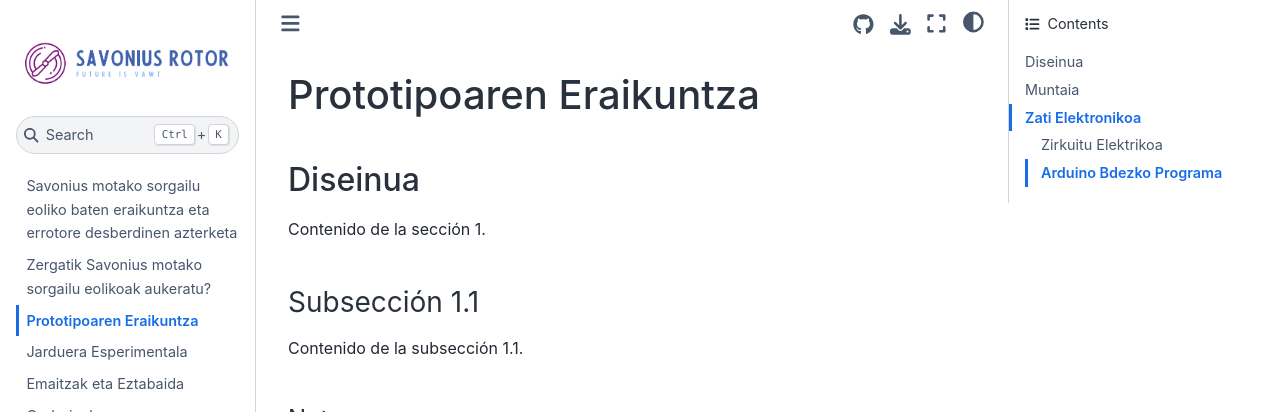
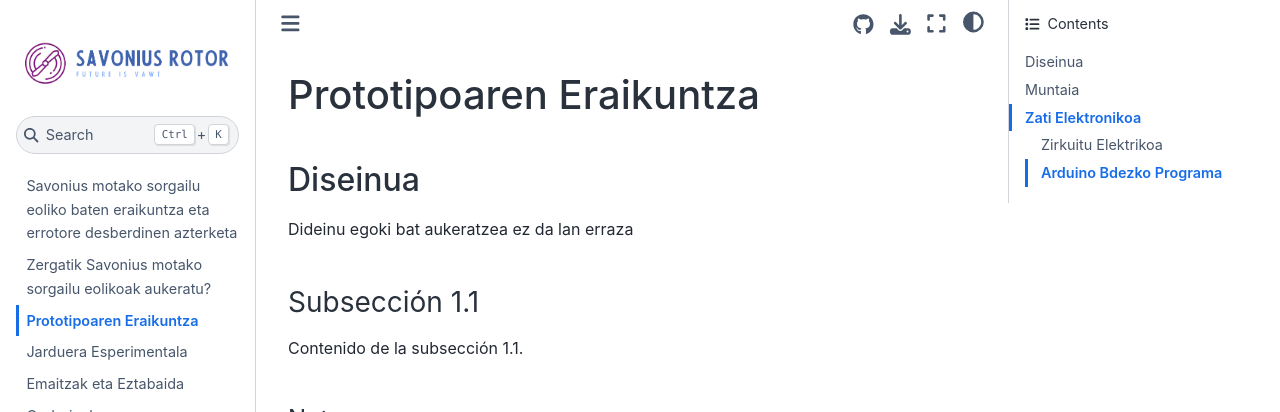
Before and after one commit to Enekoanbu/GrAL-TFG, a Jupyter Book: the page built from Diseinua-Muntaia.md, in a window 1280 px wide and 1048 px high. Shown: the top 412 px of the window. Built offline with Jupyter Book 1.0.4 settings and Sphinx 7.4.7 and the Sphinx Book theme 1.1.4, drawn with Linux system fonts in a browser that asks for light colours.

Commit message:
Update Diseinua-Muntaia.md

```diff
--- a/Diseinua-Muntaia.md
+++ b/Diseinua-Muntaia.md
@@ -2,7 +2,7 @@
 
 ## Diseinua
 
-Contenido de la sección 1.
+Dideinu egoki bat aukeratzea ez da lan erraza
 
 ### Subsección 1.1
 
```
